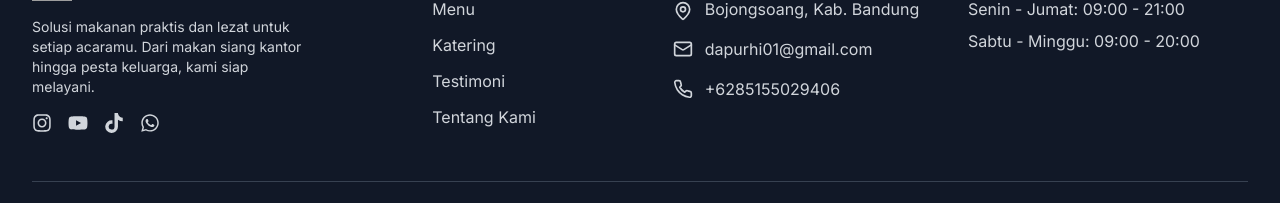
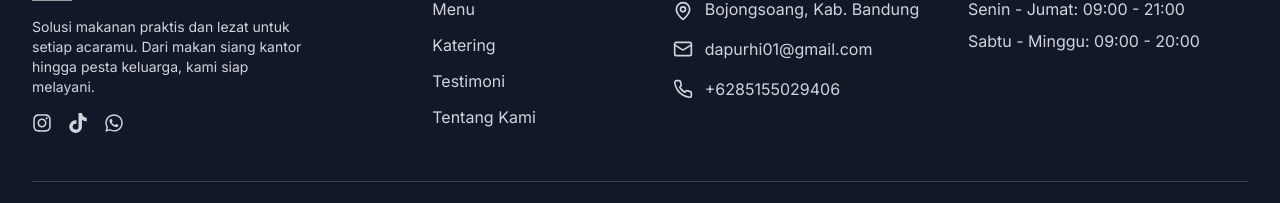
Before and after one commit to MuhammadHudaibi/dapur-hi, a React (Vite) app: page / in a window 1280 px wide. Shown: the part 5436-5639 px from the top of the page. Built offline with nearby package versions, Linux system fonts and the light colour scheme; grey boxes are pictures that could not be loaded.

Commit message:
fix: fix minor bug

```diff
--- a/src/components/layout/Footer.jsx
+++ b/src/components/layout/Footer.jsx
@@ -34,14 +34,14 @@ const Footer = () => {
               >
                 <FaInstagram size={20} />
               </a>
-              <a
+              {/* <a
                 href={siteConfig.socials.youtube}
                 target="_blank"
                 rel="noopener noreferrer"
                 className="hover:text-orange-500 transition-colors duration-300 transform hover:scale-110"
               >
                 <FaYoutube size={20} />
-              </a>
+              </a> */}
               <a
                 href={siteConfig.socials.tiktok}
                 target="_blank"
--- a/src/data/siteConfig.js
+++ b/src/data/siteConfig.js
@@ -11,7 +11,7 @@ export const siteConfig = {
     "https://wa.me/6285155029406?text=Halo%20DapurHi%2C%20saya%20tertarik%20untuk%20memesan%20catering.%20Bisa%20minta%20informasi%20lebih%20lanjut%3F",
   socials: {
     instagram: "https://www.instagram.com/hidapur",
-    youtube: "https://facebook.com/dapurhi",
+    // youtube: "https://facebook.com/dapurhi",
     tiktok: "https://www.tiktok.com/@dapur.hi",
     whatsapp: "https://wa.me/6285155029406",
   },
```
